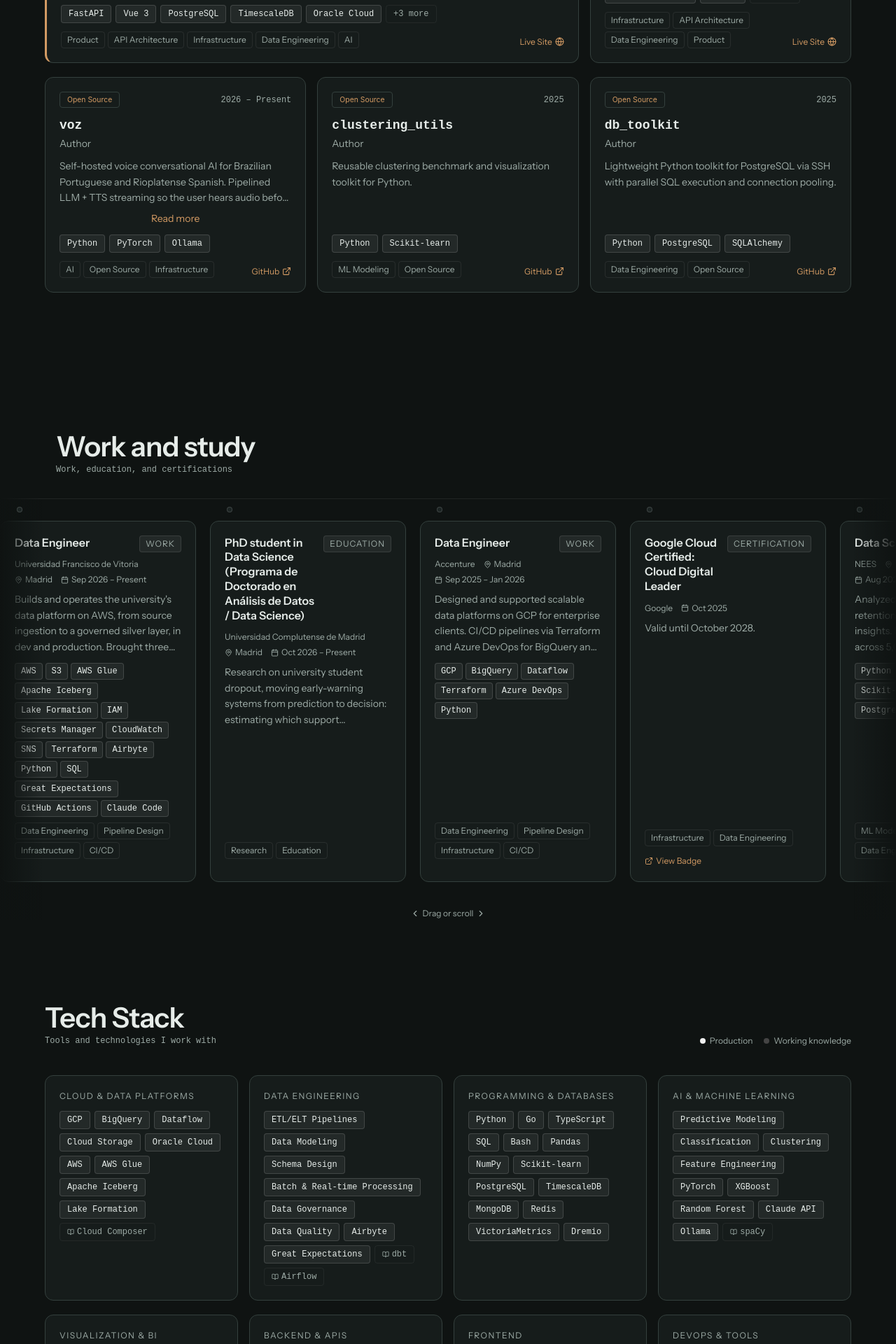
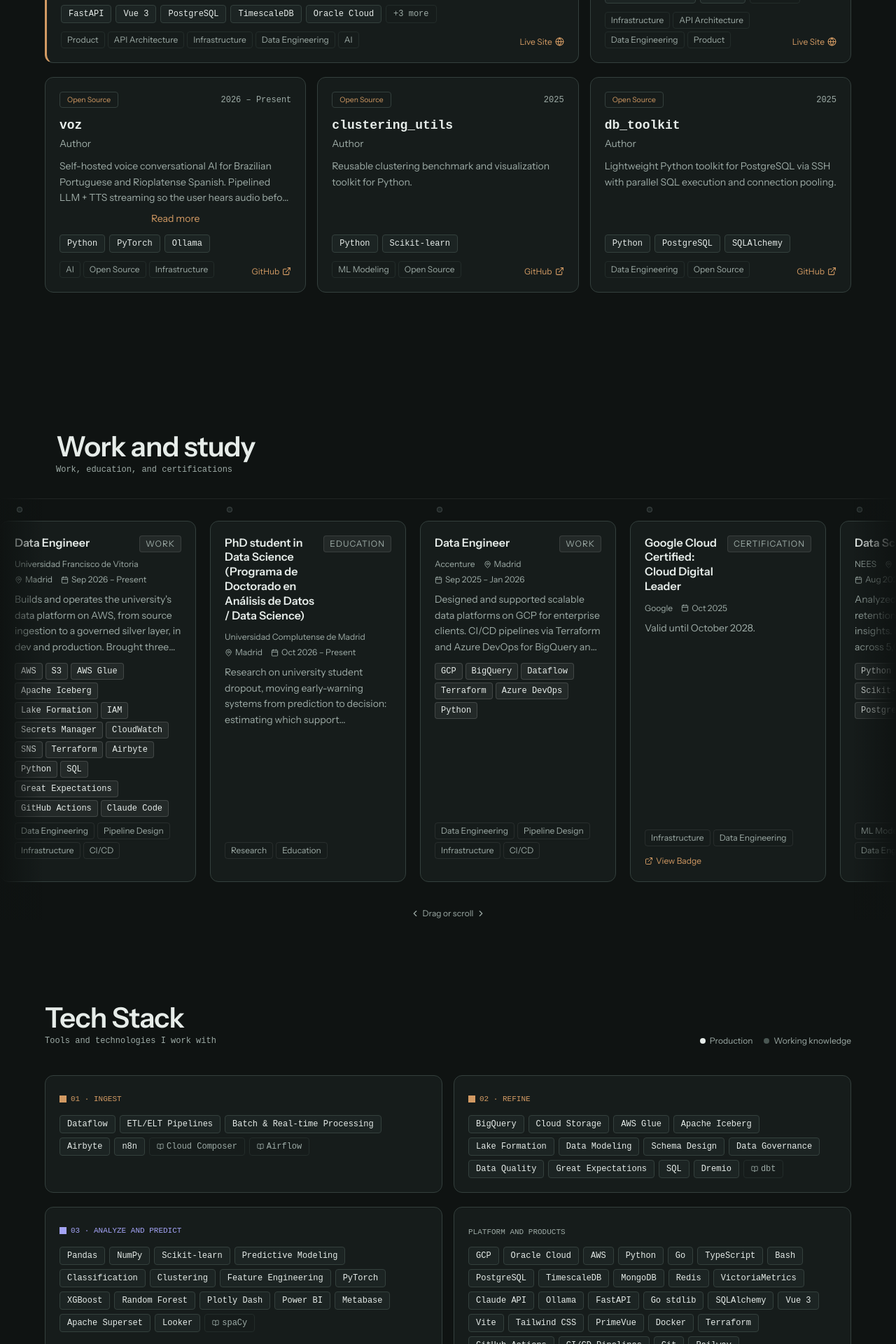
Before and after one commit to MarksonMarcolino/portfolio, a Vue app: page / in a window 1280 px wide. Shown: the part 1300-3220 px from the top of the page at 70% size. Built offline with nearby package versions, Linux system fonts and the light colour scheme; a web font is replaced by a local one.

Commit message:
feat: stage-grouped stack, DOI publication rows, themed sections, contact overflow fix

```diff
--- a/src/components/ContactSection.vue
+++ b/src/components/ContactSection.vue
@@ -36,12 +36,12 @@ const contacts = [
           target="_blank"
           rel="noopener"
           class="contact-row flex items-center justify-between cursor-pointer transition-all duration-200 group"
-          :style="{ padding: '20px 0', borderBottom: '1px solid rgba(255,255,255,0.06)', borderTop: i === 0 ? '1px solid rgba(255,255,255,0.06)' : 'none', textDecoration: 'none' }"
+          :style="{ padding: '20px 0', borderBottom: '1px solid var(--border-subtle)', borderTop: i === 0 ? '1px solid var(--border-subtle)' : 'none', textDecoration: 'none' }"
         >
-          <div class="flex items-center" style="gap: 16px;">
+          <div class="flex items-center min-w-0" style="gap: 16px; flex-wrap: wrap; row-gap: 4px;">
             <component :is="c.icon" :size="20" class="shrink-0 transition-colors duration-200" style="color: var(--text-secondary);" />
             <span class="transition-colors duration-200" style="font-family: var(--font-sans); font-size: var(--text-xs); text-transform: uppercase; letter-spacing: 0.1em; color: var(--text-secondary);">{{ c.label }}</span>
-            <span class="transition-colors duration-200" style="font-family: var(--font-sans); font-size: var(--text-lg); color: var(--text-primary);">{{ c.display }}</span>
+            <span class="transition-colors duration-200 min-w-0" style="font-family: var(--font-display); font-weight: 600; font-size: var(--text-lg); color: var(--text-primary); overflow-wrap: anywhere;">{{ c.display }}</span>
           </div>
           <ArrowRight :size="16" class="contact-arrow shrink-0 transition-all duration-200" style="color: var(--text-faint);" />
         </a>
--- a/src/components/ProjectsSection.vue
+++ b/src/components/ProjectsSection.vue
@@ -18,7 +18,7 @@ const linkIcons = { Globe, ExternalLink }
 useScrollReveal(sectionRef, '.project-card', { y: 30, stagger: 0.08 })
 
 const statusConfig = {
-  live: { labelKey: 'common.live', bg: 'rgba(34,197,94,0.08)', border: 'rgba(34,197,94,0.25)', color: 'var(--status-live)', dot: true },
+  live: { labelKey: 'common.live', bg: 'color-mix(in srgb, var(--status-live) 10%, transparent)', border: 'color-mix(in srgb, var(--status-live) 30%, transparent)', color: 'var(--status-live)', dot: true },
   'open-source': { labelKey: 'common.openSource', bg: 'transparent', border: 'var(--border-default)', color: 'var(--accent)', dot: false },
   wip: { labelKey: 'common.inProgress', bg: 'transparent', border: 'var(--border-default)', color: 'var(--text-secondary)', dot: true, dotColor: 'var(--status-progress)' },
 }
@@ -82,7 +82,7 @@ function matchProject(project) {
                   background: statusConfig[project.status].bg,
                   border: `1px solid ${statusConfig[project.status].border}`,
                   color: statusConfig[project.status].color,
-                  fontFamily: 'Inter, sans-serif',
+                  fontFamily: 'var(--font-sans)',
                   fontSize: '0.65rem',
                   borderRadius: '4px',
                   padding: '3px 10px',
@@ -127,21 +127,15 @@ function matchProject(project) {
               <span
                 v-for="s in (expandedStacks.has(project.id) ? project.stack : project.stack.slice(0, 5))"
                 :key="s"
-                class="inline-block rounded transition-colors duration-200 cursor-pointer"
-                style="background: rgba(240,240,240,0.06); border: 1px solid rgba(240,240,240,0.15); color: var(--text-primary); font-family: var(--font-mono); font-size: var(--text-xs); padding: 3px 10px; border-radius: 4px;"
+                class="stack-pill inline-block rounded transition-colors duration-200 cursor-pointer"
                 @click.stop="setFilter(s, 'stack')"
-                @mouseenter="(e) => { e.target.style.borderColor = 'rgba(0,210,255,0.5)'; e.target.style.color = '#00d2ff' }"
-                @mouseleave="(e) => { e.target.style.borderColor = 'rgba(240,240,240,0.15)'; e.target.style.color = '#f0f0f0' }"
               >
                 {{ s }}
               </span>
               <button
                 v-if="project.stack.length > 5"
                 @click.stop="toggleStack(project.id)"
-                class="inline-block rounded cursor-pointer transition-colors duration-200"
-                style="border: 1px solid rgba(255,255,255,0.06); color: var(--text-faint); font-family: var(--font-mono); font-size: var(--text-xs); padding: 3px 10px; border-radius: 4px; background: none;"
-                @mouseenter="(e) => { e.target.style.color = '#00d2ff'; e.target.style.borderColor = 'rgba(0,210,255,0.3)' }"
-                @mouseleave="(e) => { e.target.style.color = '#444'; e.target.style.borderColor = 'rgba(255,255,255,0.06)' }"
+                class="more-pill inline-block rounded cursor-pointer transition-colors duration-200"
               >
                 {{ expandedStacks.has(project.id) ? t('projects.showLess') : t('projects.moreCount', { n: project.stack.length - 5 }) }}
               </button>
@@ -154,7 +148,7 @@ function matchProject(project) {
                   v-for="tg in project.tags"
                   :key="tg"
                   class="inline-block rounded"
-                  style="background: transparent; border: 1px solid rgba(255,255,255,0.08); color: var(--text-secondary); font-family: var(--font-sans); font-size: var(--text-xs); padding: 2px 8px; border-radius: 4px;"
+                  style="background: transparent; border: 1px solid var(--border-subtle); color: var(--text-secondary); font-family: var(--font-sans); font-size: var(--text-xs); padding: 2px 8px; border-radius: 4px;"
                 >
                   {{ t(`tags.${tg}`, tg) }}
                 </span>
@@ -164,10 +158,8 @@ function matchProject(project) {
                 :href="project.link"
                 target="_blank"
                 rel="noopener"
-                class="flex items-center gap-1 shrink-0 transition-all duration-200 cursor-pointer"
+                class="project-link flex items-center gap-1 shrink-0 transition-all duration-200 cursor-pointer hover:gap-1.5"
                 style="color: var(--accent); font-size: var(--text-xs);"
-                @mouseenter="(e) => e.currentTarget.style.gap = '6px'"
-                @mouseleave="(e) => e.currentTarget.style.gap = '4px'"
               >
                 {{ t(`common.${project.linkLabel}`) }}
                 <component :is="linkIcons[project.linkIcon] || ExternalLink" :size="13" />
@@ -194,6 +186,30 @@ function matchProject(project) {
   transition: color 0.2s ease;
 }
 .read-more-btn:hover {
-  color: #33dcff;
+  color: var(--text-primary);
+}
+.stack-pill {
+  background: var(--bg-2);
+  border: 1px solid var(--border-default);
+  color: var(--text-primary);
+  font-family: var(--font-mono);
+  font-size: var(--text-xs);
+  padding: 3px 10px;
+}
+.stack-pill:hover {
+  border-color: var(--accent);
+  color: var(--accent);
+}
+.more-pill {
+  background: none;
+  border: 1px solid var(--border-subtle);
+  color: var(--text-faint);
+  font-family: var(--font-mono);
+  font-size: var(--text-xs);
+  padding: 3px 10px;
+}
+.more-pill:hover {
+  border-color: var(--accent);
+  color: var(--accent);
 }
 </style>
--- a/src/components/TechStackMap.vue
+++ b/src/components/TechStackMap.vue
@@ -1,15 +1,34 @@
 <script setup>
-import { ref } from 'vue'
+import { ref, computed } from 'vue'
 import { useI18n } from 'vue-i18n'
 import { useScrollReveal } from '../composables/useScrollReveal.js'
 import { stackCategories } from '../data/stack.js'
+import { stages } from '../data/stages.js'
 import { BookOpen } from 'lucide-vue-next'
 import SectionHeader from './SectionHeader.vue'
+import StageTag from './StageTag.vue'
 
 const { t } = useI18n()
 const sectionRef = ref(null)
 
 useScrollReveal(sectionRef, '.stack-card', { y: 25, stagger: 0.05 })
+
+const groups = computed(() => {
+  const all = stackCategories.flatMap((c) => c.items)
+  const order = [...stages.map((s) => s.id), null]
+  return order
+    .map((stage) => {
+      const items = all.filter((i) => (i.stage ?? null) === stage)
+      return {
+        stage,
+        items: [
+          ...items.filter((i) => i.tier === 'production'),
+          ...items.filter((i) => i.tier !== 'production'),
+        ],
+      }
+    })
+    .filter((g) => g.items.length)
+})
 </script>
 
 <template>
@@ -19,43 +38,38 @@ useScrollReveal(sectionRef, '.stack-card', { y: 25, stagger: 0.05 })
         <SectionHeader :title="t('stack.title')" :subtitle="t('stack.subtitle')" />
         <div class="hidden sm:flex items-center gap-4" style="font-family: var(--font-sans); font-size: var(--text-xs); color: var(--text-faint);">
           <span class="flex items-center gap-1.5">
-            <span class="w-2 h-2 rounded-full" style="background: #f0f0f0;" />
+            <span class="w-2 h-2 rounded-full" style="background: var(--text-primary);" />
             {{ t('stack.production') }}
           </span>
           <span class="flex items-center gap-1.5">
-            <span class="w-2 h-2 rounded-full" style="background: #444;" />
+            <span class="w-2 h-2 rounded-full" style="background: var(--border-strong);" />
             {{ t('stack.knowledge') }}
           </span>
         </div>
       </div>
 
-      <div class="grid grid-cols-1 md:grid-cols-2 lg:grid-cols-3 xl:grid-cols-4 gap-x-4 gap-y-5 items-stretch">
+      <div class="grid grid-cols-1 md:grid-cols-2 gap-x-4 gap-y-5 items-stretch">
         <div
-          v-for="cat in stackCategories"
-          :key="cat.category"
+          v-for="g in groups"
+          :key="g.stage ?? 'platform'"
           class="stack-card card p-5 h-full"
           style="visibility: hidden;"
         >
-          <h3 class="mb-3" style="font-family: var(--font-sans); font-size: var(--text-xs); text-transform: uppercase; letter-spacing: 0.12em; color: var(--text-secondary);">
-            {{ t(`stack.categories.${cat.category}`) }}
+          <h3 class="mb-3">
+            <StageTag v-if="g.stage" :stage="g.stage" />
+            <span v-else class="platform-heading">{{ t('stack.groups.platform') }}</span>
           </h3>
           <div class="flex flex-wrap gap-1.5">
-            <template v-for="item in cat.items" :key="item.name">
+            <template v-for="item in g.items" :key="item.name">
               <span
                 v-if="item.tier === 'production'"
-                class="inline-block rounded transition-colors duration-200 cursor-default"
-                style="background: rgba(240,240,240,0.06); border: 1px solid rgba(240,240,240,0.15); color: var(--text-primary); font-family: var(--font-mono); font-size: var(--text-xs); padding: 3px 10px;"
-                @mouseenter="(e) => { e.target.style.borderColor = 'rgba(0,210,255,0.5)'; e.target.style.color = '#00d2ff' }"
-                @mouseleave="(e) => { e.target.style.borderColor = 'rgba(240,240,240,0.15)'; e.target.style.color = '#f0f0f0' }"
+                class="chip chip-production inline-block rounded transition-colors duration-200 cursor-default"
               >
                 {{ item.name }}
               </span>
               <span
                 v-else
-                class="inline-flex items-center gap-1 rounded transition-colors duration-200"
-                style="background: transparent; border: 1px solid rgba(255,255,255,0.06); color: var(--text-faint); font-family: var(--font-mono); font-size: var(--text-xs); padding: 3px 10px; cursor: default;"
-                @mouseenter="(e) => { e.currentTarget.style.color = '#666' }"
-                @mouseleave="(e) => { e.currentTarget.style.color = '#444' }"
+                class="chip chip-knowledge inline-flex items-center gap-1 rounded transition-colors duration-200"
               >
                 <BookOpen :size="10" />
                 {{ item.name }}
@@ -67,3 +81,35 @@ useScrollReveal(sectionRef, '.stack-card', { y: 25, stagger: 0.05 })
     </div>
   </section>
 </template>
+
+<style scoped>
+.platform-heading {
+  font-family: var(--font-mono);
+  font-size: 11px;
+  text-transform: uppercase;
+  color: var(--text-secondary);
+}
+.chip {
+  font-family: var(--font-mono);
+  font-size: var(--text-xs);
+  padding: 3px 10px;
+  cursor: default;
+}
+.chip-production {
+  background: var(--bg-2);
+  border: 1px solid var(--border-default);
+  color: var(--text-primary);
+}
+.chip-production:hover {
+  border-color: var(--accent);
+  color: var(--accent);
+}
+.chip-knowledge {
+  background: transparent;
+  border: 1px solid var(--border-subtle);
+  color: var(--text-faint);
+}
+.chip-knowledge:hover {
+  color: var(--text-primary);
+}
+</style>
```
Also changed, not shown: src/components/AboutSection.vue (+5 -5 lines), src/components/PublicationCard.vue (+59 -43 lines).
